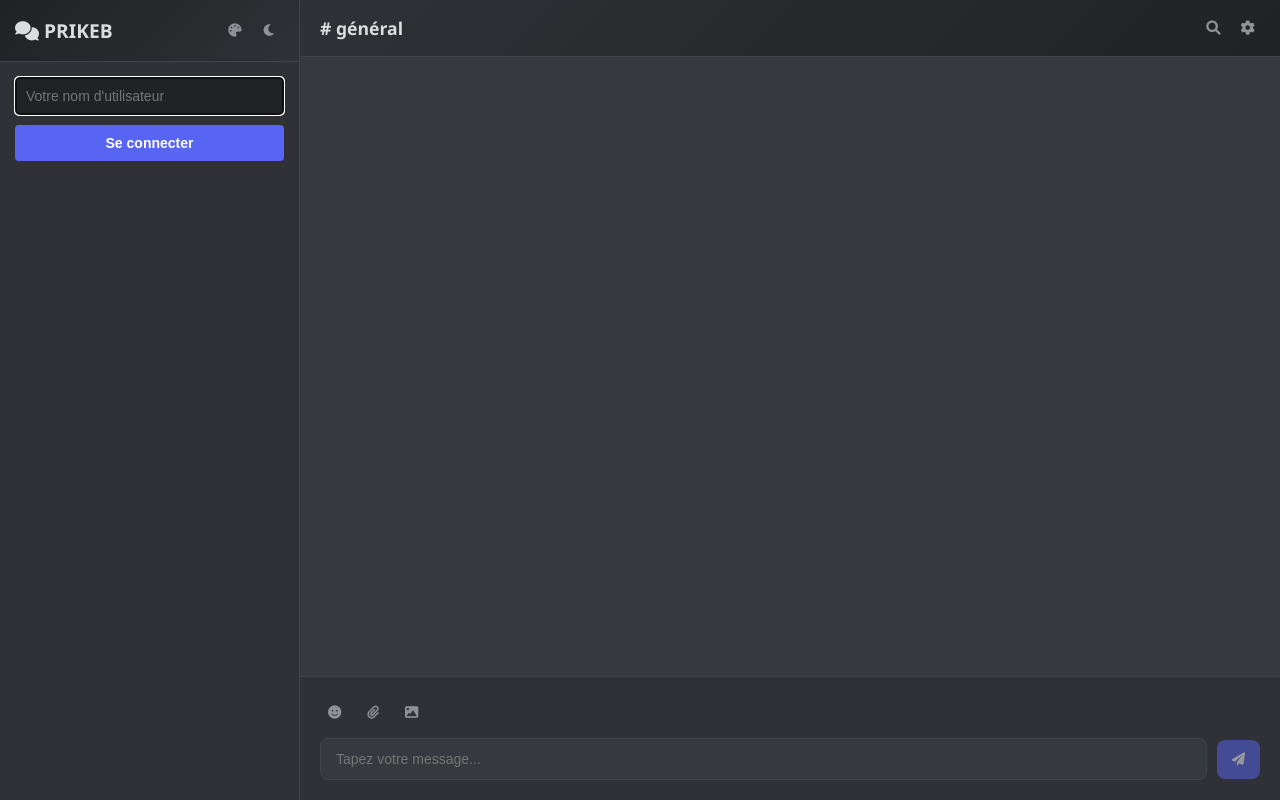
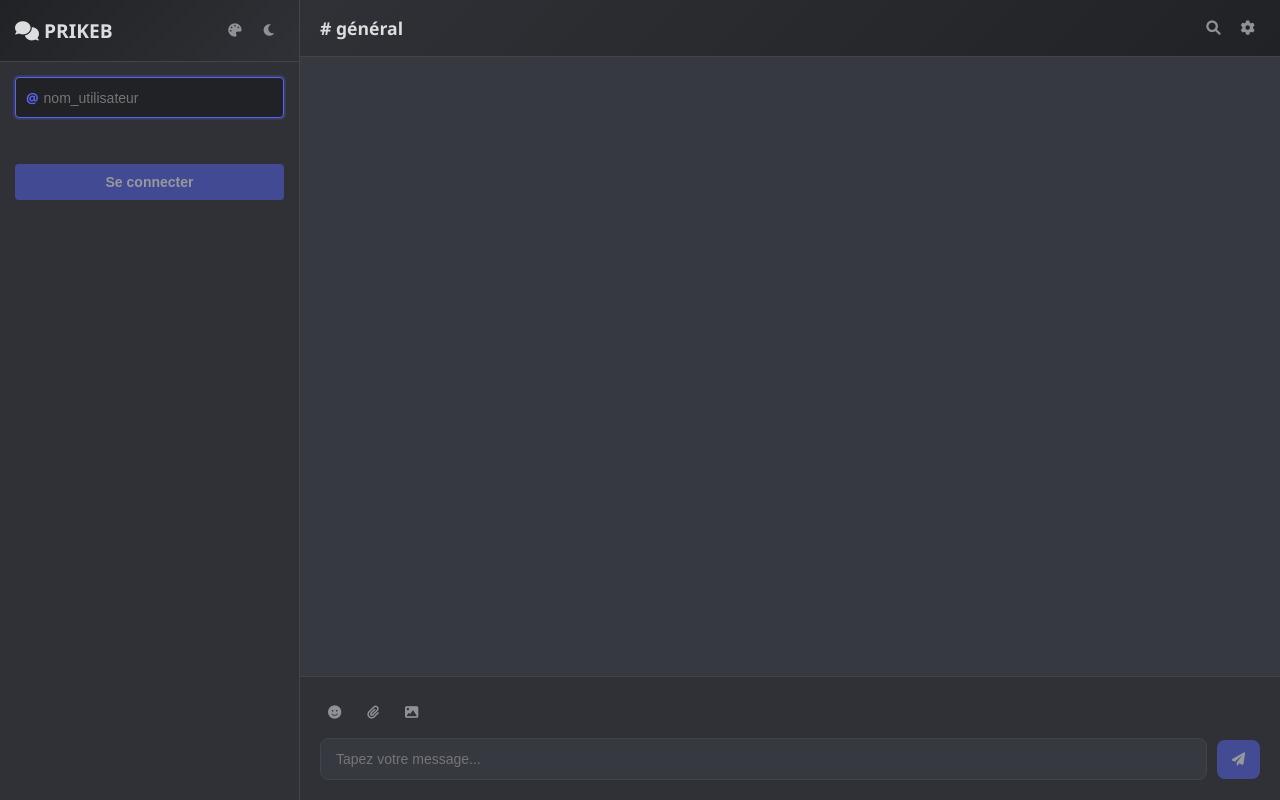
Before and after one commit to Kokeb5/SpanishAshamedParameter, a Flask app: page / in a window 1280 px wide. Run offline with Flask 3, Linux system fonts and the light colour scheme; some libraries are stand-ins or nearby versions.

Commit message:
Add username validation and uniqueness checks for user joining
Implements username validation including prefix, length, allowed characters, and uniqueness checks on join. Updates UI elements and CSS for username input.

Replit-Commit-Author: Agent
Replit-Commit-Session-Id: 64c37cd2-f8ae-496f-bdfc-2b2c837ac9ae
Replit-Commit-Checkpoint-Type: full_checkpoint
Replit-Commit-Screenshot-Url: https://storage.googleapis.com/screenshot-production-us-central1/b269f484-a0fd-4d78-895a-fab9aa9af710/64c37cd2-f8ae-496f-bdfc-2b2c837ac9ae/nRRY1Qe

```diff
--- a/main.py
+++ b/main.py
@@ -139,8 +139,34 @@ def handle_disconnect():
 @socketio.on('join_user')
 def handle_join_user(data):
     username = data.get('username', '').strip()
+
+    # Validation du nom d'utilisateur
     if not username:
         emit('error', {'message': 'Nom d\'utilisateur requis'})
+        return
+
+    if not username.startswith('@'):
+        emit('error', {'message': 'Le nom d\'utilisateur doit commencer par @'})
+        return
+
+    if len(username) < 3:  # @ + au moins 2 caractères
+        emit('error', {'message': 'Le nom d\'utilisateur doit contenir au moins 2 caractères après @'})
+        return
+
+    if len(username) > 20:  # @ + 19 caractères max
+        emit('error', {'message': 'Le nom d\'utilisateur ne peut pas dépasser 19 caractères après @'})
+        return
+
+    # Vérifier les caractères autorisés
+    username_part = username[1:]  # Sans le @
+    if not username_part.replace('_', '').replace('-', '').isalnum():
+        emit('error', {'message': 'Seules les lettres, chiffres, _ et - sont autorisés'})
+        return
+
+    # Vérifier l'unicité
+    existing_user = User.query.filter(User.username.ilike(username)).first()
+    if existing_user and existing_user.status == 'online':
+        emit('error', {'message': 'Ce nom d\'utilisateur est déjà utilisé par un utilisateur connecté'})
         return
 
     # Créer ou récupérer l'utilisateur
--- a/static/css/style.css
+++ b/static/css/style.css
@@ -147,13 +147,54 @@ body {
     gap: 10px;
 }
 
-.login-section input {
-    padding: 10px;
+.username-input-container {
+    display: flex;
+    align-items: center;
     border: 1px solid var(--border-color);
     border-radius: 4px;
     background: var(--tertiary-bg);
+    overflow: hidden;
+}
+
+.username-prefix {
+    padding: 10px 0 10px 10px;
+    color: var(--primary-color);
+    font-weight: 600;
+    font-size: 14px;
+    user-select: none;
+}
+
+.login-section input {
+    flex: 1;
+    padding: 10px 10px 10px 5px;
+    border: none;
+    background: transparent;
     color: var(--text-color);
     font-size: 14px;
+    outline: none;
+}
+
+.username-input-container:focus-within {
+    border-color: var(--primary-color);
+    box-shadow: 0 0 0 2px rgba(88, 101, 242, 0.2);
+}
+
+.username-status {
+    font-size: 0.8em;
+    margin: 5px 0;
+    min-height: 16px;
+}
+
+.username-status.available {
+    color: var(--accent-color);
+}
+
+.username-status.taken {
+    color: var(--danger-color);
+}
+
+.username-status.invalid {
+    color: var(--warning-color);
 }
 
 .primary-btn {
@@ -334,6 +375,11 @@ body {
 .message-username {
     font-weight: 600;
     font-size: 0.9em;
+    color: var(--primary-color);
+}
+
+.message-username::before {
+    content: '@';
     color: var(--primary-color);
 }
 
@@ -600,6 +646,11 @@ body {
     margin-left: auto;
     font-size: 0.7em;
     padding: 1px 4px;
+}
+
+.user-item .username::before {
+    content: '@';
+    color: var(--primary-color);
 }
 
 /* Animations */
--- a/templates/index.html
+++ b/templates/index.html
@@ -34,7 +34,11 @@
 
             <!-- Connexion -->
             <div class="login-section" id="loginSection">
-                <input type="text" id="usernameInput" placeholder="Votre nom d'utilisateur" maxlength="20">
+                <div class="username-input-container">
+                    <span class="username-prefix">@</span>
+                    <input type="text" id="usernameInput" placeholder="nom_utilisateur" maxlength="19">
+                </div>
+                <div class="username-status" id="usernameStatus"></div>
                 <button id="joinBtn" class="primary-btn">Se connecter</button>
             </div>
 
```
Also changed, not shown: static/js/chat.js (+80 -6 lines).
